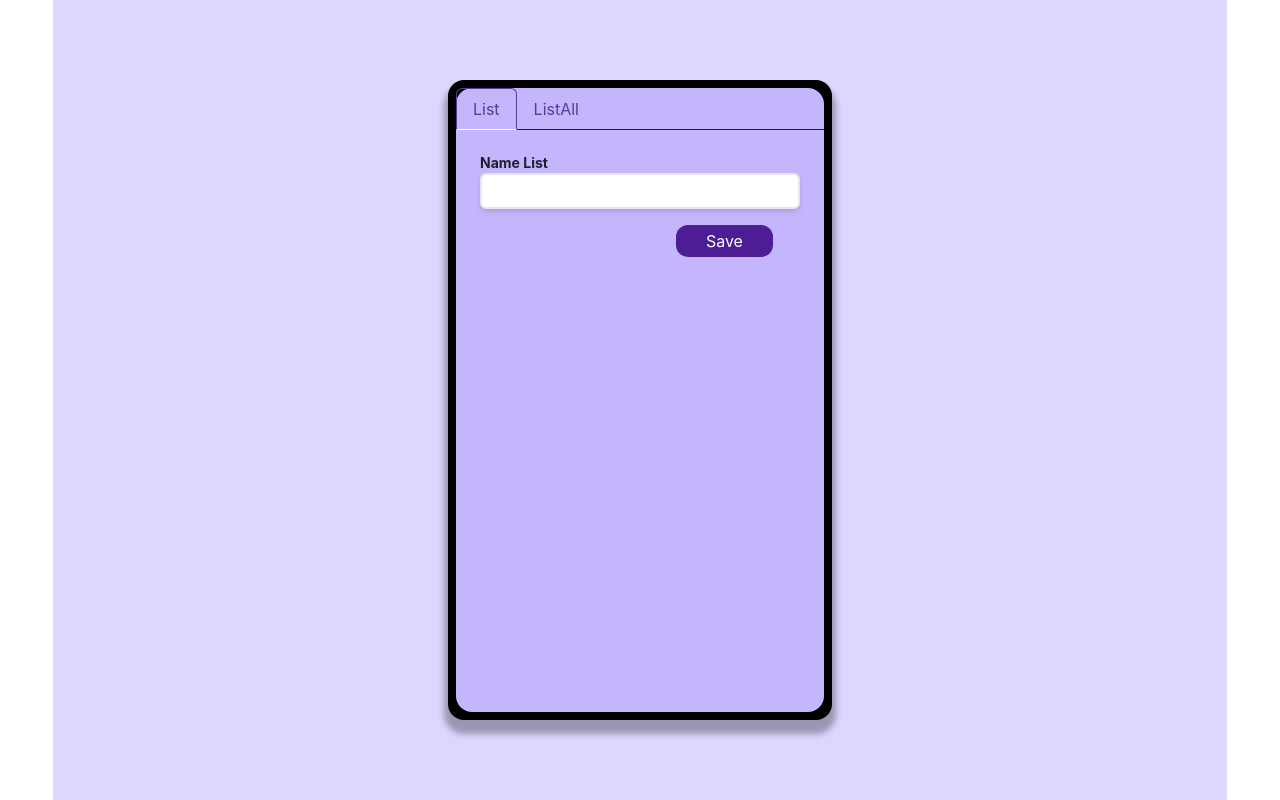
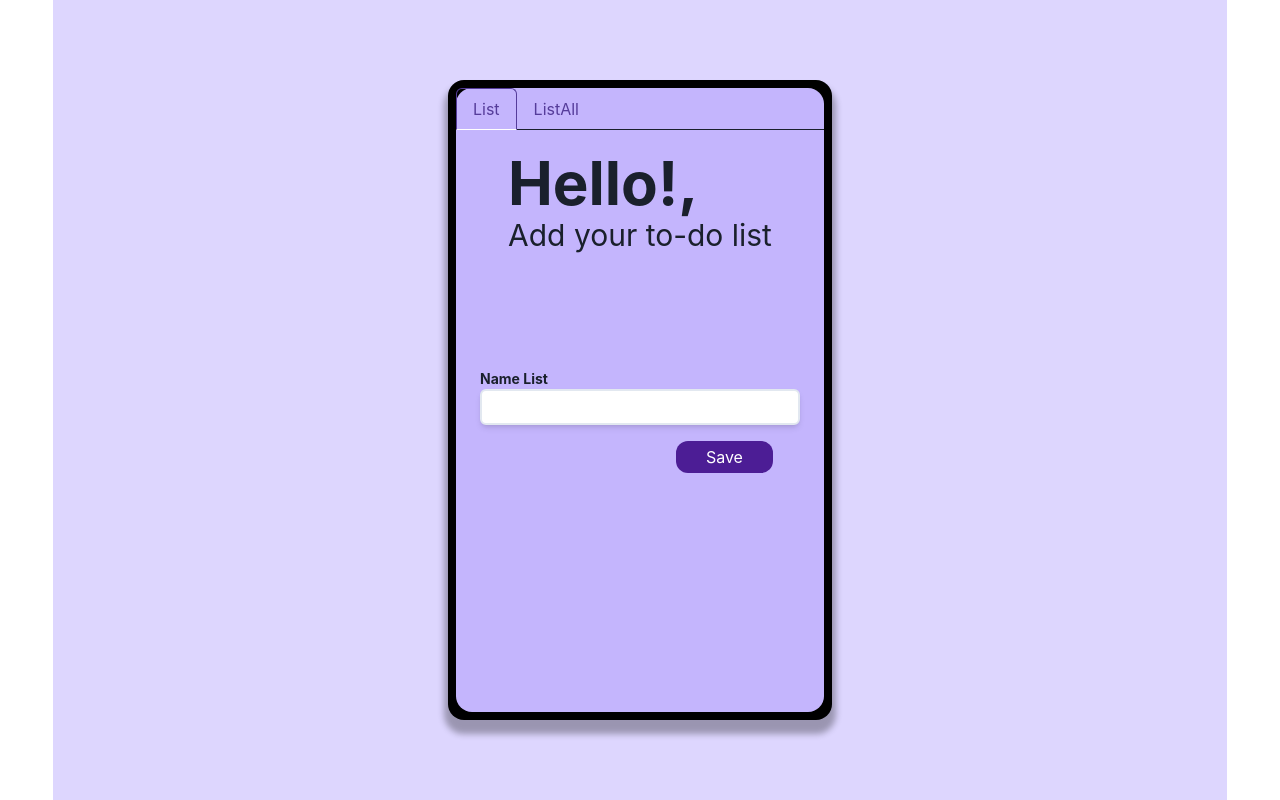
Before and after one commit to olliso17/task_go, a Next.js app in the folder front_end/: page / in a window 1280 px wide. Built offline with nearby package versions, Linux system fonts and the light colour scheme; no server answers.

Commit message:
feat(front_end): update index task

```diff
--- a/front_end/components/CardAllAddList/index.tsx
+++ b/front_end/components/CardAllAddList/index.tsx
@@ -17,8 +17,7 @@ const CardAllAddList = () => {
             isClosable: true,
           })
     }})
-    const onCreateList = (e) => {
-        e.preventDefault()
+    const onCreateList = () => {
         mutation.mutate({ name })
         setName('')
     }
--- a/front_end/components/CardStylePhone/index.tsx
+++ b/front_end/components/CardStylePhone/index.tsx
@@ -1,4 +1,4 @@
-import { Tab, TabList, TabPanel, TabPanels, Tabs } from "@chakra-ui/react"
+import { Heading, Tab, TabList, TabPanel, TabPanels, Tabs } from "@chakra-ui/react"
 import ListAll from "../ListAll"
 
 interface Props {
@@ -8,7 +8,7 @@ interface Props {
 
 }
 
-const CardStylePhone = ({ styleCss, contentCreateList,contentListAll }: Props) => (
+const CardStylePhone = ({ styleCss, contentCreateList, contentListAll }: Props) => (
     <div className="bg-black w-96 h-4/5 p-2 rounded-2xl shadow-[0_10px_6px_4px_rgba(0,0,0,0.3)]">
         <div className={styleCss}>
             <Tabs variant='enclosed'>
@@ -22,7 +22,7 @@ const CardStylePhone = ({ styleCss, contentCreateList,contentListAll }: Props) =
                         {contentCreateList}
                     </TabPanel>
                     <TabPanel>
-                       {contentListAll}
+                        {contentListAll}
                     </TabPanel>
                 </TabPanels>
             </Tabs>
--- a/front_end/components/Input/index.tsx
+++ b/front_end/components/Input/index.tsx
@@ -1,3 +1,4 @@
+import { Box, Center, Flex, Heading, Text } from "@chakra-ui/react"
 import { ChangeEventHandler } from "react"
 import { FormEventHandler } from "react"
 
@@ -15,7 +16,12 @@ interface Props {
 
 export default function Inputs({ onChange, onSubmit, value, style, nameList, htmlFor, id, defaultValue, type }: Props) {
     return (
-        <div className="flex flex-col m-2 justify-between h-auto items-center">
+        <Flex justifyContent="space-between" alignItems="center" className="m-2 h-80 flex-col ">
+            <Box>
+                <Heading size='3xl'>Hello!,</Heading>
+                <Text fontSize='3xl'>Add your to-do list</Text>
+            </Box>
+
             <form onSubmit={onSubmit} className="flex flex-col w-80 ">
                 <label className="text-sm font-bold" htmlFor={htmlFor}>
                     {nameList}
@@ -27,7 +33,7 @@ export default function Inputs({ onChange, onSubmit, value, style, nameList, htm
                 </div>
             </form>
 
-        </div>
+        </Flex>
 
 
     )
--- a/front_end/components/ListAll/index.tsx
+++ b/front_end/components/ListAll/index.tsx
@@ -1,5 +1,5 @@
 import { getListAll } from "@/services/handler/list_handler";
-import { Accordion, AccordionButton, AccordionIcon, AccordionItem, AccordionPanel, Box, Button, Card, CardBody, Container, Flex, IconButton, Text } from "@chakra-ui/react";
+import { Accordion, AccordionButton, AccordionIcon, AccordionItem, AccordionPanel, Box, Button, Card, CardBody, Container, Flex, Heading, IconButton, Text } from "@chakra-ui/react";
 import { useQuery } from "react-query";
 import { AiFillDelete } from "react-icons/ai";
 import AcordionListTasks from "../AcordionListTask";
@@ -13,7 +13,7 @@ const ListAll = () => {
 
         <Flex className="flex-col overflow-auto w-full h-[680px]">
             {data?.map((lists: OutputListDto) => (
-                <AcordionListTasks listId={lists.id} key={lists.id} nameList={lists.name} tasks={lists.tasks}/>))}
+                <AcordionListTasks listId={lists.id} key={lists.id} nameList={lists.name} tasks={lists.tasks} />))}
         </Flex>
 
 
```
Also changed, not shown: front_end/pages/index.tsx (+2 -5 lines).
